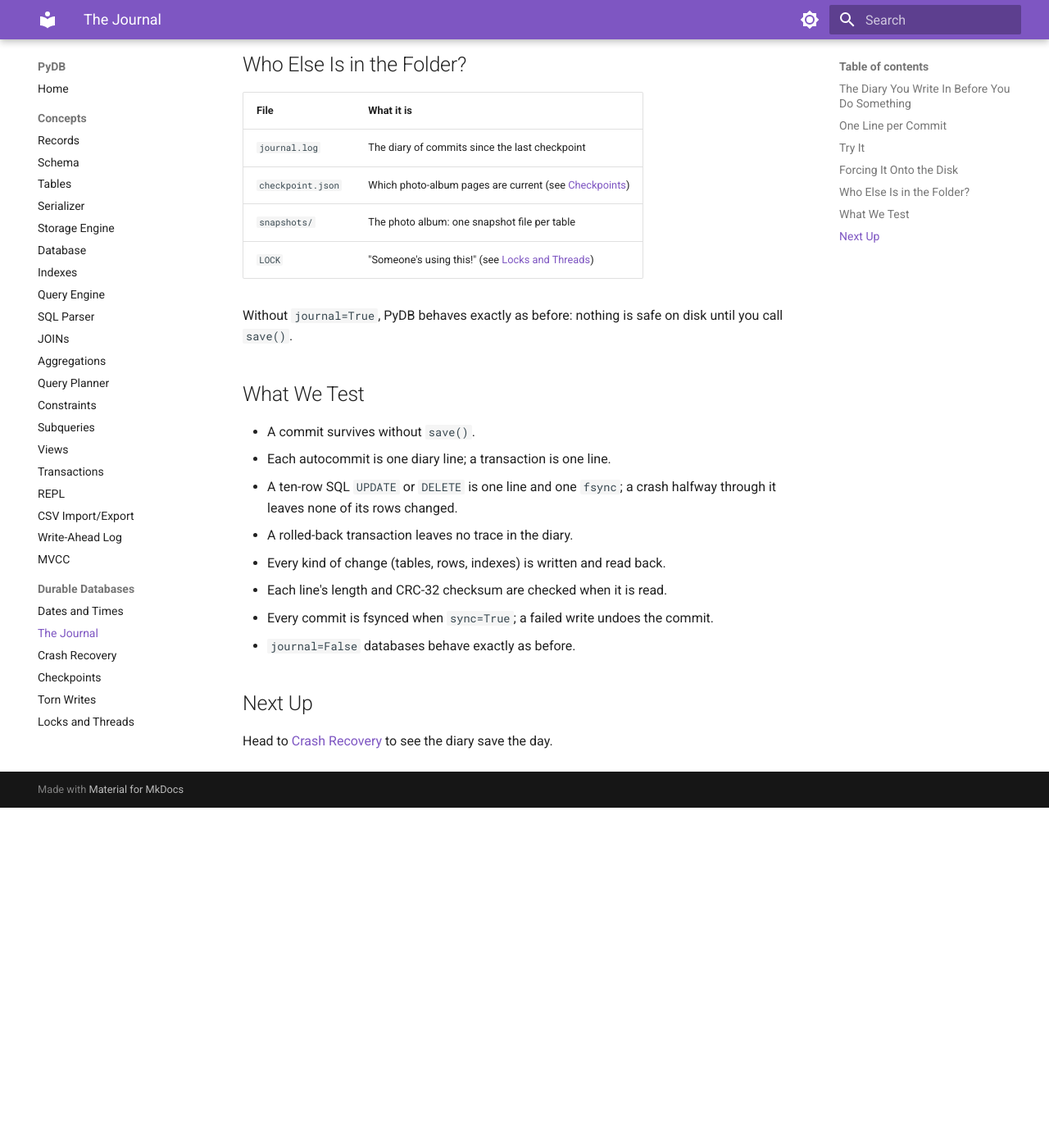
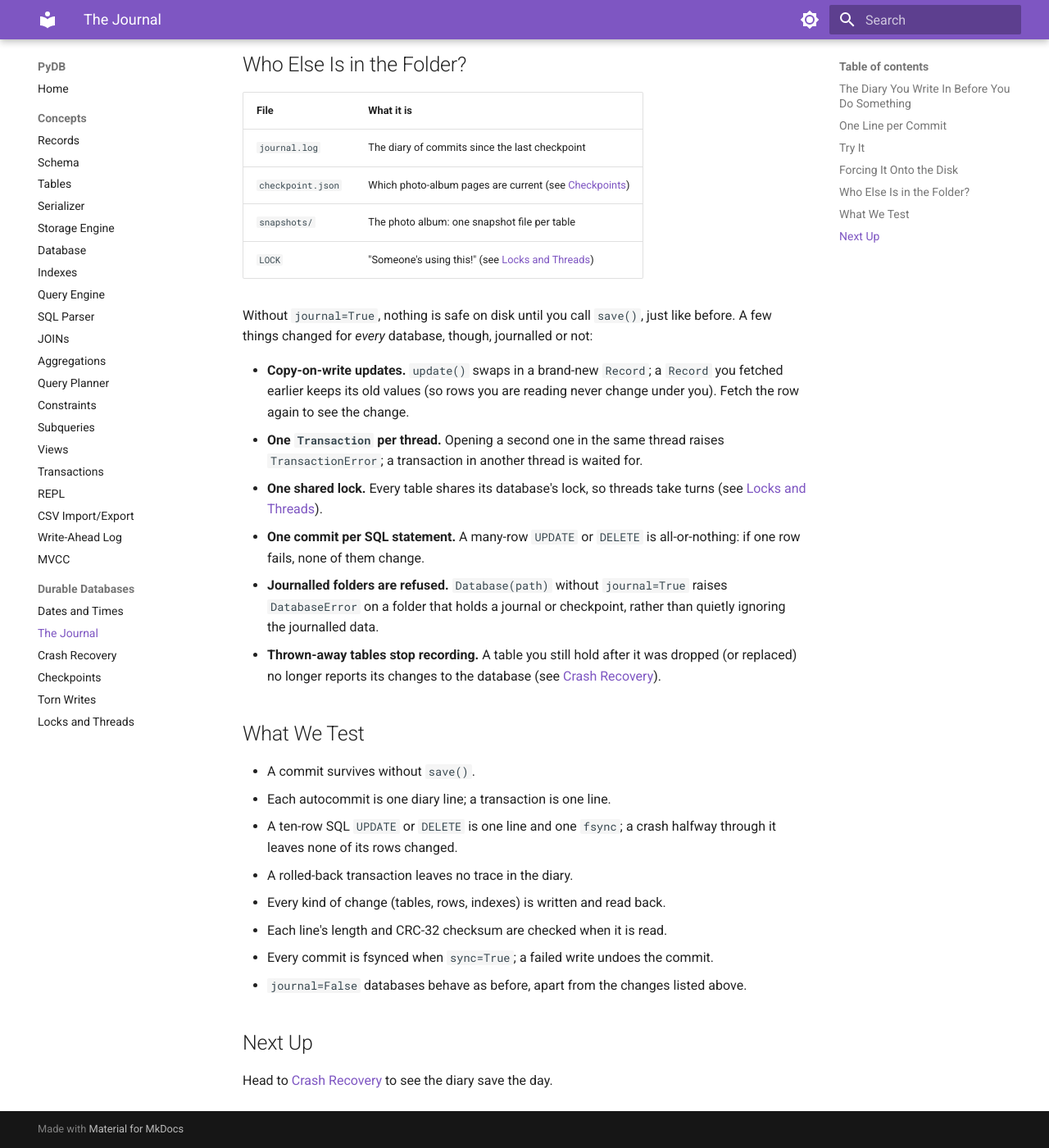
Before and after one commit to robcox2910/pydb, an MkDocs documentation site: the page built from docs/concepts/journal.md, in a window 1280 px wide and 1400 px high, scrolled down 1997 px. Shown: the whole window at 82% size. Built offline with MkDocs 1.6.1 and Material for MkDocs 9.7.7, drawn with Linux system fonts in a browser that asks for light colours; before the commit the page ends 2982 px from its top, so only the background shows below that.

Commit message:
docs: list how every database now differs and mark update_fields unsafe
journal.md no longer claims journal=False databases behave exactly as
before: it lists copy-on-write updates, one Transaction per thread, the
shared lock, one commit per SQL statement, refusing journalled folders
and detached tables. README gains the copy-on-write note (ruling R9).
Record.update_fields is documented as internal and unsafe (it bypasses
the schema, indexes, lock and journal; nothing in PyDB or PyStack calls
it), and the obsolete deep-copy comment in Transaction is corrected.

Co-Authored-By: Claude Opus 5.5 <noreply@anthropic.com>

```diff
--- a/docs/concepts/journal.md
+++ b/docs/concepts/journal.md
@@ -104,8 +104,26 @@ further commits until you reopen it or take a [checkpoint](checkpoints.md)
 | `snapshots/` | The photo album: one snapshot file per table |
 | `LOCK` | "Someone's using this!" (see [Locks and Threads](locks-and-threads.md)) |
 
-Without `journal=True`, PyDB behaves exactly as before: nothing is safe on
-disk until you call `save()`.
+Without `journal=True`, nothing is safe on disk until you call `save()`,
+just like before. A few things changed for *every* database, though,
+journalled or not:
+
+- **Copy-on-write updates.** `update()` swaps in a brand-new `Record`; a
+  `Record` you fetched earlier keeps its old values (so rows you are
+  reading never change under you). Fetch the row again to see the change.
+- **One `Transaction` per thread.** Opening a second one in the same
+  thread raises `TransactionError`; a transaction in another thread is
+  waited for.
+- **One shared lock.** Every table shares its database's lock, so threads
+  take turns (see [Locks and Threads](locks-and-threads.md)).
+- **One commit per SQL statement.** A many-row `UPDATE` or `DELETE` is
+  all-or-nothing: if one row fails, none of them change.
+- **Journalled folders are refused.** `Database(path)` without
+  `journal=True` raises `DatabaseError` on a folder that holds a journal
+  or checkpoint, rather than quietly ignoring the journalled data.
+- **Thrown-away tables stop recording.** A table you still hold after it
+  was dropped (or replaced) no longer reports its changes to the database
+  (see [Crash Recovery](crash-recovery.md)).
 
 ## What We Test
 
@@ -117,7 +135,8 @@ disk until you call `save()`.
 - Every kind of change (tables, rows, indexes) is written and read back.
 - Each line's length and CRC-32 checksum are checked when it is read.
 - Every commit is fsynced when `sync=True`; a failed write undoes the commit.
-- `journal=False` databases behave exactly as before.
+- `journal=False` databases behave as before, apart from the changes
+  listed above.
 
 ## Next Up
 
```
Also changed, not shown: README.md (+7 -0 lines), 2 other files.
